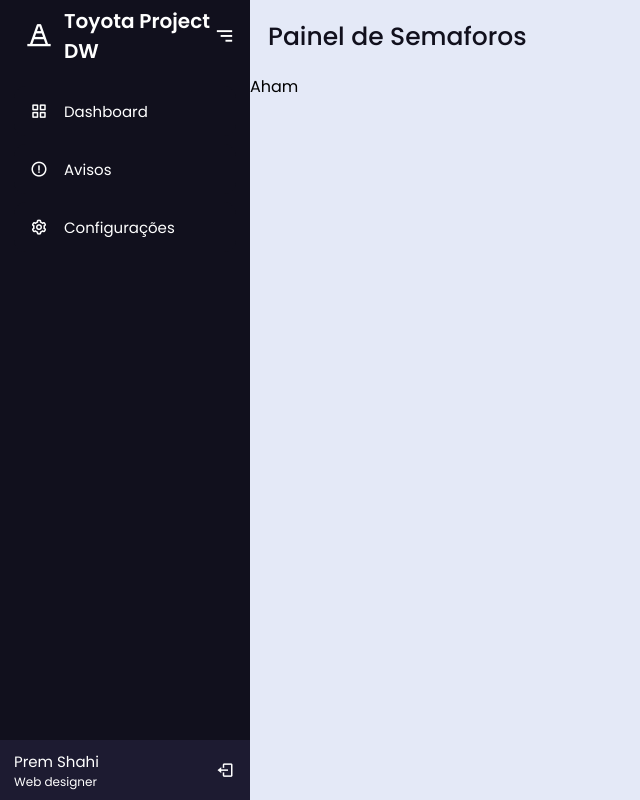
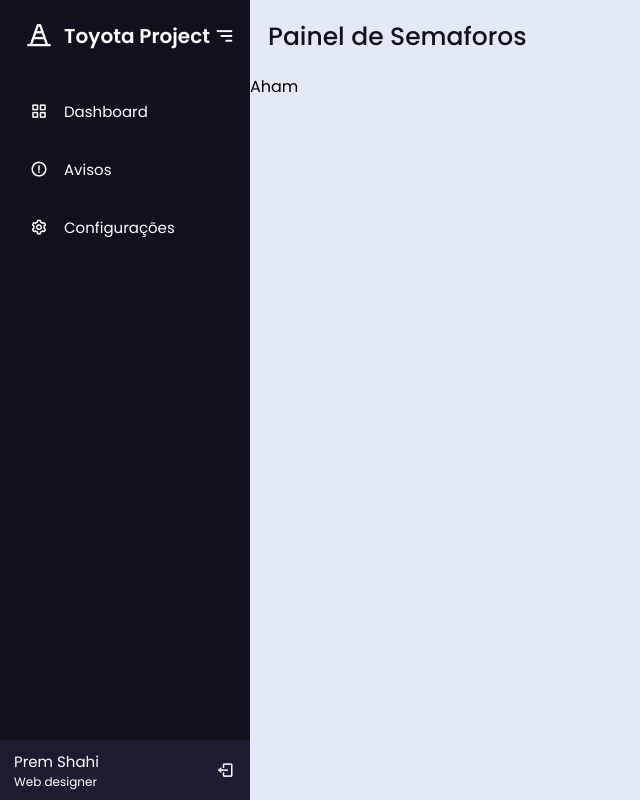
Before and after one commit to gabrielschutz/ToyotaProject, a plain HTML site: page index.html in a window 1280 px wide. Both pictures are taken after a click on the icon 39 px from the left and 36 px from the top of the page. Shown: the whole page, without its empty margins (0-640 px from the left). Drawn offline with nearby package versions, Linux system fonts and the light colour scheme.

Commit message:
undo last test

```diff
--- a/index.html
+++ b/index.html
@@ -13,7 +13,7 @@
   <div class="sidebar">
     <div class="logo-details">
       <i class='bx bx-traffic-cone icon'></i>
-        <div class="logo_name">Toyota Project DW</div>
+        <div class="logo_name">Toyota Project</div>
         <i class='bx bx-menu' id="btn" ></i>
     </div>
     <ul class="nav-list">
```
